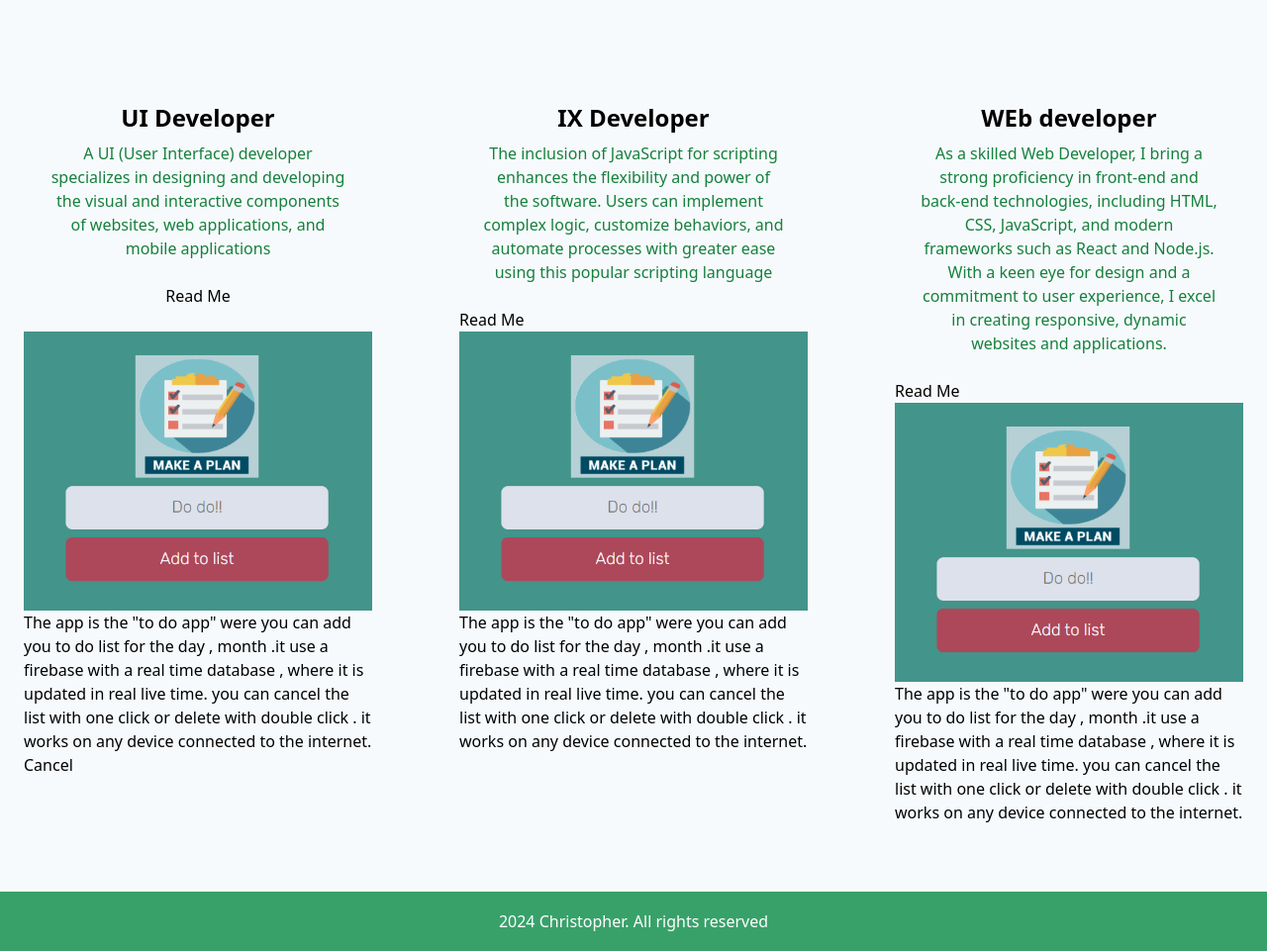
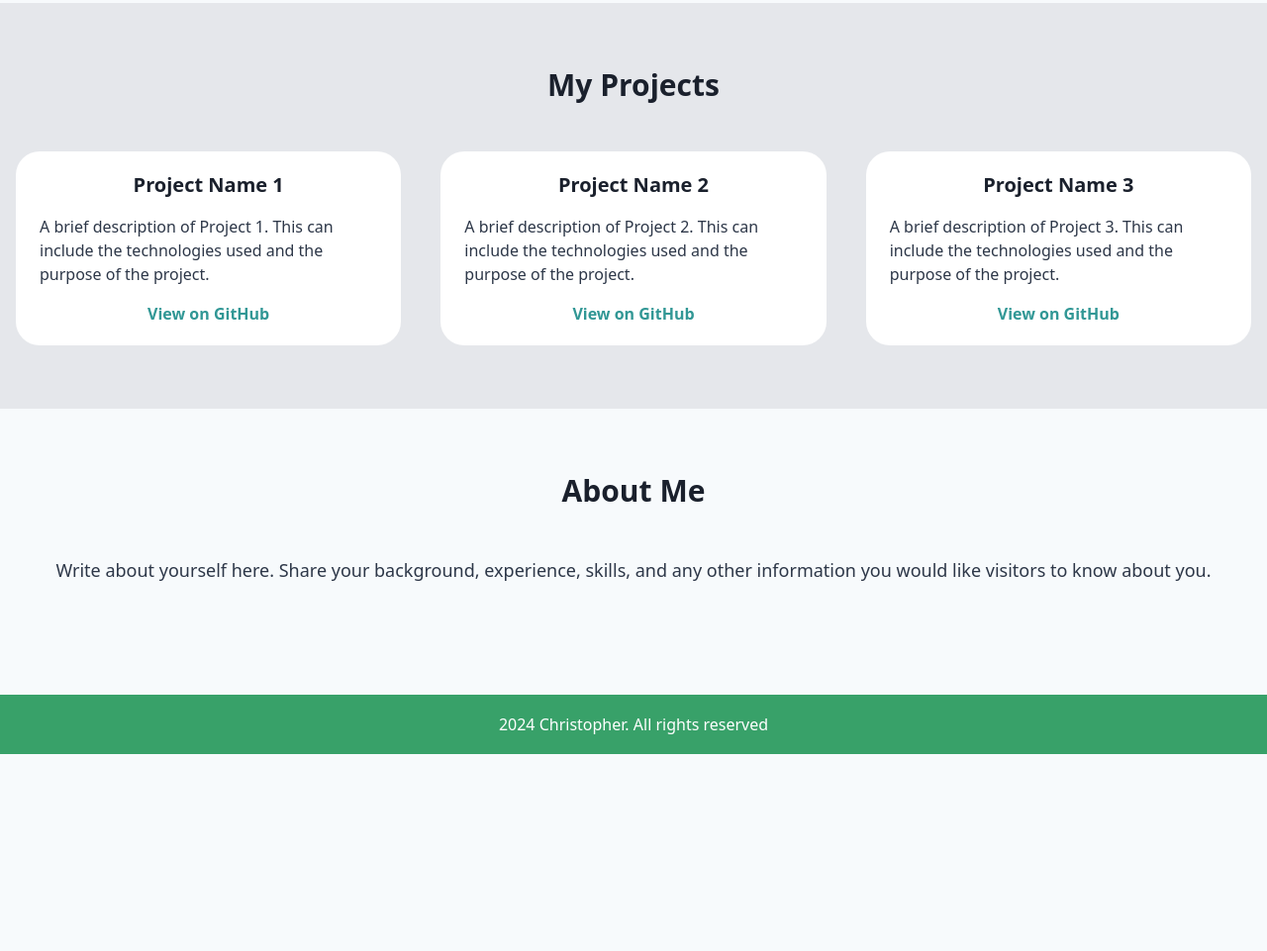
Before and after one commit to ChristopherTsh/CHRTSH528_BCL2401_GroupA_Christopher-Tshoma-CDV05, a website: page index.html in a window 1280 px wide. Shown: the part 885-1846 px from the top of the page at 99% size. After the commit the page ends 1647 px from the top, so only its background shows below. Drawn offline with nearby package versions, Linux system fonts and the light colour scheme.

Commit message:
"Refactored Specialties section to Projects section with new layout and content, added About section, and removed old UI/IX/Web developer cards"

```diff
--- a/index.html
+++ b/index.html
@@ -84,120 +84,54 @@
       <h4 class="text-4xl font-extrabold text-dark-grey-900">Specialties</h4>
     </div>
 
-    <div class="grid grid-cols-1 md:grid-cols-2 lg:grid-cols-3 gap-10 mt-20">
-      <!--UI designer-->
-      <div
-        class="flex flex-col items-center gap-6 px-6 py-5 rounded-3xl shadow-main hover:bg-green-500 transition duration-300"
-      >
-        <div class="flex flex-col gap-2 text-center px-6">
-          <h4 class="text-2xl font-extrabold text-dark-grey-900">
-            UI Developer
-          </h4>
-          <p class="font-medium text-green-700">
-            A UI (User Interface) developer specializes in designing and
-            developing the visual and interactive components of websites, web
-            applications, and mobile applications
-          </p>
-        </div>
-        <div>
+    <!-- Projects Section -->
+    <section id="projects" class="px-4 py-16 mx-auto max-w-7xl bg-gray-200">
+      <div class="text-center mb-12">
+          <h2 class="text-3xl font-extrabold leading-tight text-dark">
+              My Projects
+          </h2>
+      </div>
+      <div class="grid grid-cols-1 md:grid-cols-2 lg:grid-cols-3 gap-10">
+          <!-- Project 1 -->
+          <div class="flex flex-col items-center gap-4 px-6 py-5 rounded-3xl shadow-main bg-white">
+              <h3 class="text-xl font-bold text-dark">Project Name 1</h3>
+              <p class="text-base font-medium text-secondary">
+                  A brief description of Project 1. This can include the technologies used and the purpose of the project.
+              </p>
+              <a href="https://github.com/username/project1" class="text-accent font-semibold">View on GitHub</a>
+          </div>
+          <!-- Project 2 -->
+          <div class="flex flex-col items-center gap-4 px-6 py-5 rounded-3xl shadow-main bg-white">
+              <h3 class="text-xl font-bold text-dark">Project Name 2</h3>
+              <p class="text-base font-medium text-secondary">
+                  A brief description of Project 2. This can include the technologies used and the purpose of the project.
+              </p>
+              <a href="https://github.com/username/project2" class="text-accent font-semibold">View on GitHub</a>
+          </div>
+          <!-- Project 3 -->
+          <div class="flex flex-col items-center gap-4 px-6 py-5 rounded-3xl shadow-main bg-white">
+              <h3 class="text-xl font-bold text-dark">Project Name 3</h3>
+              <p class="text-base font-medium text-secondary">
+                  A brief description of Project 3. This can include the technologies used and the purpose of the project.
+              </p>
+              <a href="https://github.com/username/project3" class="text-accent font-semibold">View on GitHub</a>
+          </div>
+      </div>
+  </section>
 
-          <button id="revealButtonOne">Read Me</button>
-       </div>
-        <div id="overlay">
-        <div id="card" >
-          <img
-            src="./IMG/Screenshot 2024-05-30 141129.png"
-            alt="do to list"
-            id="cardImage"
-          />
-          <p id="cardDescription">The app is the "to do app" were you can add you to do list for the day , month .it use
-            a firebase with a real time database , where it is updated in real live time.
-
-            you can cancel the list with one click or delete with double click . it works on any device
-            connected to the internet. </p>
-            <button id="cancelButton">Cancel</button>
-        </div>
-      </div>
+ <!-- About Section -->
+  <section id="about" class="px-4 py-16 mx-auto max-w-7xl">
+    <div class="text-center mb-12">
+        <h2 class="text-3xl font-extrabold leading-tight text-dark">
+            About Me
+        </h2>
     </div>
-
-
-
-
-
-      <!--IX Developer-->
-      <div
-        class="flex flex-col items-center gap-6 px-6 py-5 rounded-3xl shadow-main hover:bg-green-500 transition duration-300"
-      >
-        <div class="flex flex-col gap-2 text-center px-6">
-          <h4 class="text-2xl font-extrabold text-dark-grey-900">
-            IX Developer
-          </h4>
-          <p class="font-medium text-green-700">
-            The inclusion of JavaScript for scripting enhances the flexibility
-            and power of the software. Users can implement complex logic,
-            customize behaviors, and automate processes with greater ease using
-            this popular scripting language
-          </p>
-        </div>
-
-        <div>
-
-          <button id="revealButtonTwo">Read Me</button>
-          <div id="overlay">
-          <div id="card">
-            <img
-              src="./IMG/Screenshot 2024-05-30 141129.png"
-              alt="do to list"
-              id="cardImage"
-            />
-            <p id="cardDescription">The app is the "to do app" were you can add you to do list for the day , month .it use
-              a firebase with a real time database , where it is updated in real live time.
-
-              you can cancel the list with one click or delete with double click . it works on any device
-              connected to the internet. </p>
-          </div>
-          </div>
-        </div>
-
-      </div>
-      <!--WEb developer -->
-      <div
-        class="flex flex-col items-center gap-6 px-6 py-5 rounded-3xl shadow-main hover:bg-green-500 transition duration-300"
-      >
-        <div class="flex flex-col gap-2 text-center px-6">
-          <h4 class="text-2xl font-extrabold text-dark-grey-900">
-            WEb developer
-          </h4>
-          <p class="font-medium text-green-700">
-            As a skilled Web Developer, I bring a strong proficiency in
-            front-end and back-end technologies, including HTML, CSS,
-            JavaScript, and modern frameworks such as React and Node.js. With a
-            keen eye for design and a commitment to user experience, I excel in
-            creating responsive, dynamic websites and applications.
-          </p>
-        </div>
-
-        <div>
-
-          <button id="revealButtonThree">Read Me</button>
-          <div id="overlay">
-          <div id="card">
-            <img
-              src="./IMG/Screenshot 2024-05-30 141129.png"
-              alt="do to list"
-              id="cardImage"
-            />
-            <p id="cardDescription">The app is the "to do app" were you can add you to do list for the day , month .it use
-              a firebase with a real time database , where it is updated in real live time.
-
-              you can cancel the list with one click or delete with double click . it works on any device
-              connected to the internet. </p>
-          </div>
-          </div>
-        </div>
-
-      </div>
+    <div class="text-center text-lg text-secondary">
+        <p>
+            Write about yourself here. Share your background, experience, skills, and any other information you would like visitors to know about you.
+        </p>
     </div>
+</section>
 
     <!-- Contact Modal -->
     <div id="contact-modal" class="fixed inset-0 flex items-center justify-center bg-black bg-opacity-50 hidden z-50">
```
